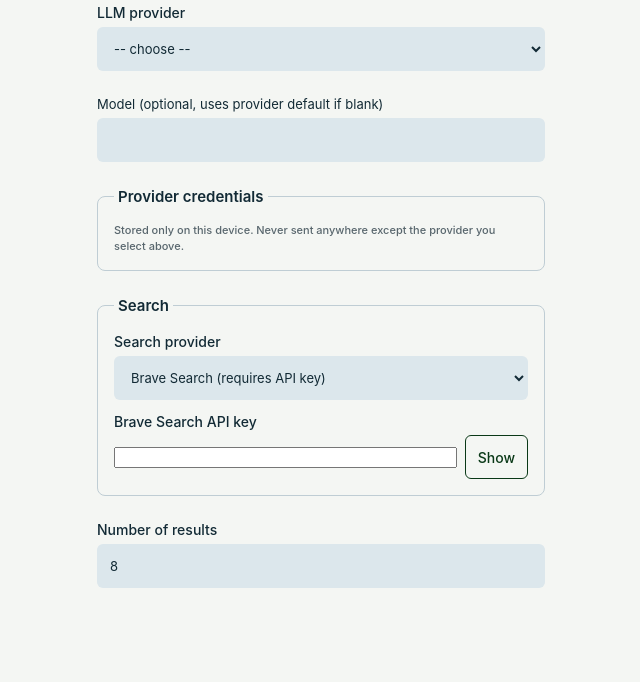
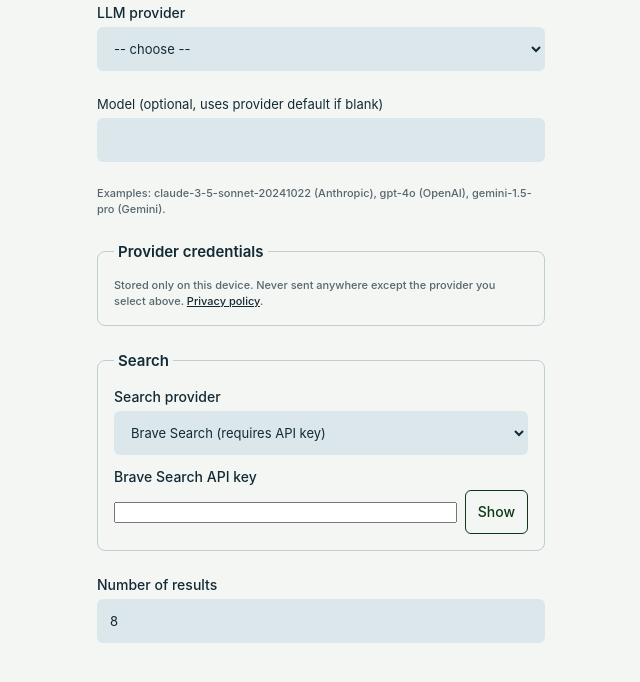
Before and after one commit to aryamanw/researcher-ai-extn, a website with bundled scripts: page options/options.html in a window 1280 px wide. Shown: the part 68-750 px from the top of the page, without its empty margins (319-959 px from the left). Built offline with nearby package versions, Linux system fonts and the light colour scheme; some packages are replaced by stand-ins of ours.

Commit message:
fix: add Model field format examples and a privacy policy link
Co-Authored-By: Claude Sonnet 4.6 <noreply@anthropic.com>

```diff
--- a/options/options.html
+++ b/options/options.html
@@ -28,10 +28,11 @@
       Model (optional, uses provider default if blank)
       <input type="text" name="model" />
     </label>
+    <p class="field-hint">Examples: claude-3-5-sonnet-20241022 (Anthropic), gpt-4o (OpenAI), gemini-1.5-pro (Gemini).</p>
 
     <fieldset>
       <legend>Provider credentials</legend>
-      <p class="field-hint">Stored only on this device. Never sent anywhere except the provider you select above.</p>
+      <p class="field-hint">Stored only on this device. Never sent anywhere except the provider you select above. <a href="https://aryamanw.github.io/researcher-ai-extn/privacy-policy.html" target="_blank" rel="noopener">Privacy policy</a>.</p>
       <label class="key-field" data-provider="anthropic">
         Anthropic API key
         <div class="key-input-row">
```
Also changed, not shown: tests/options/optionsPage.test.js (+17 -0 lines).
